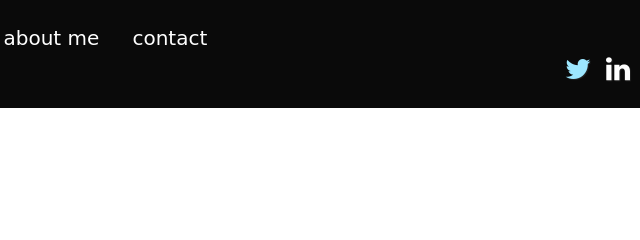
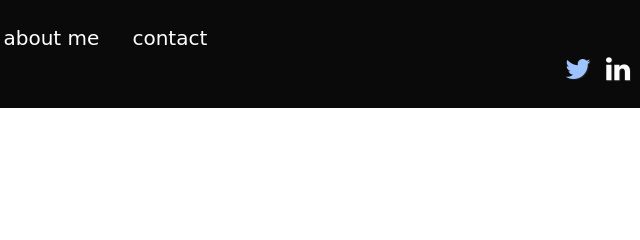
Before and after one commit to tmurph850/my-portfolio, a plain HTML site: page index.html in a window 1280 px wide. In both pictures the pointer is over the icon 1171 px from the left and 68 px from the top of the page. Shown: the top 240 px of the page, 593-1233 px from the left. Drawn offline with Linux system fonts and the light colour scheme; a web font is replaced by a local one.

Commit message:
change twitter icon hover color

```diff
--- a/css/style.css
+++ b/css/style.css
@@ -173,7 +173,7 @@ img {
 }
 
 .fa-twitter:hover {
-  color: #99e6ff;
+  color: #99c2ff;
 }
 
 .fa-linkedin:hover {
```
